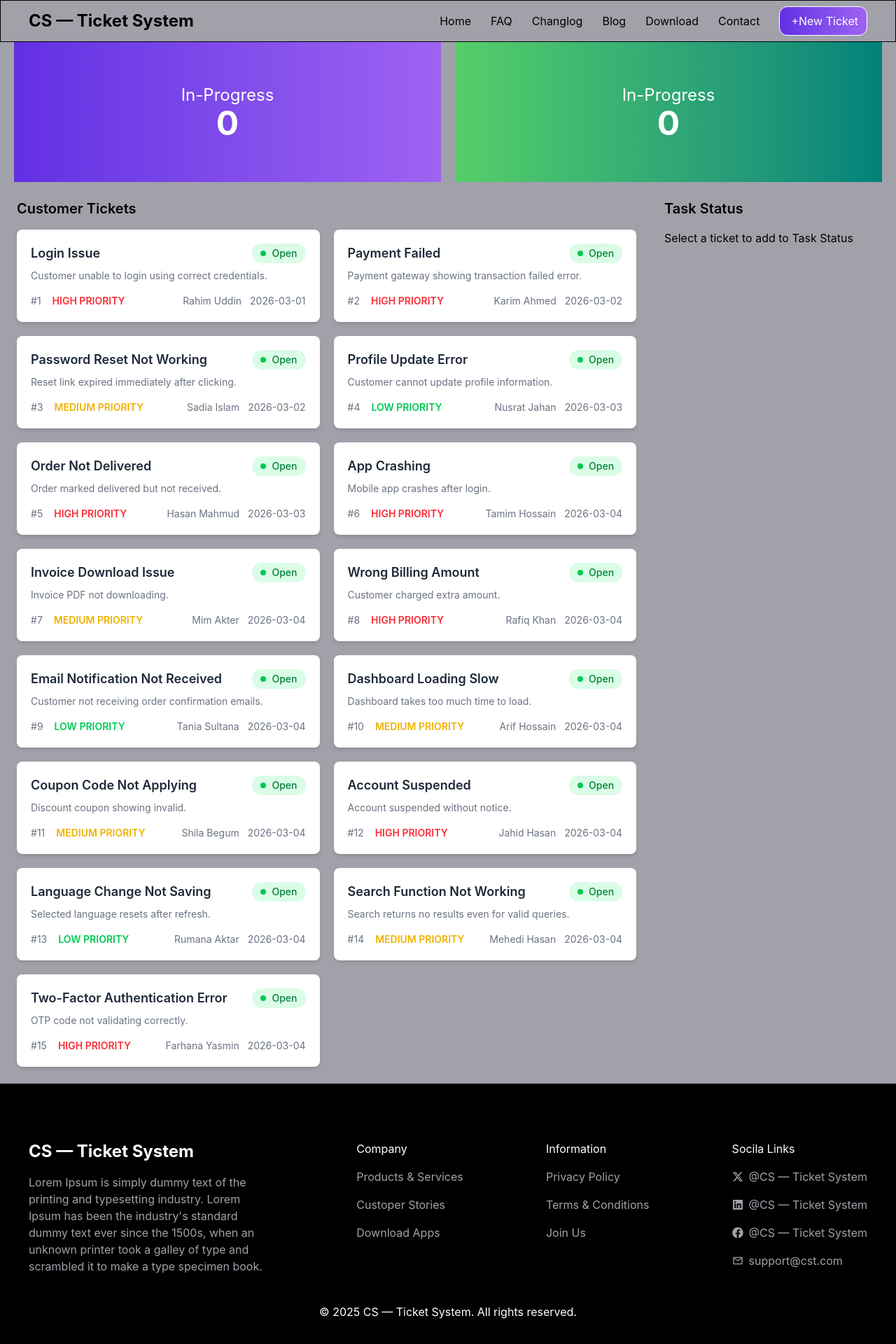
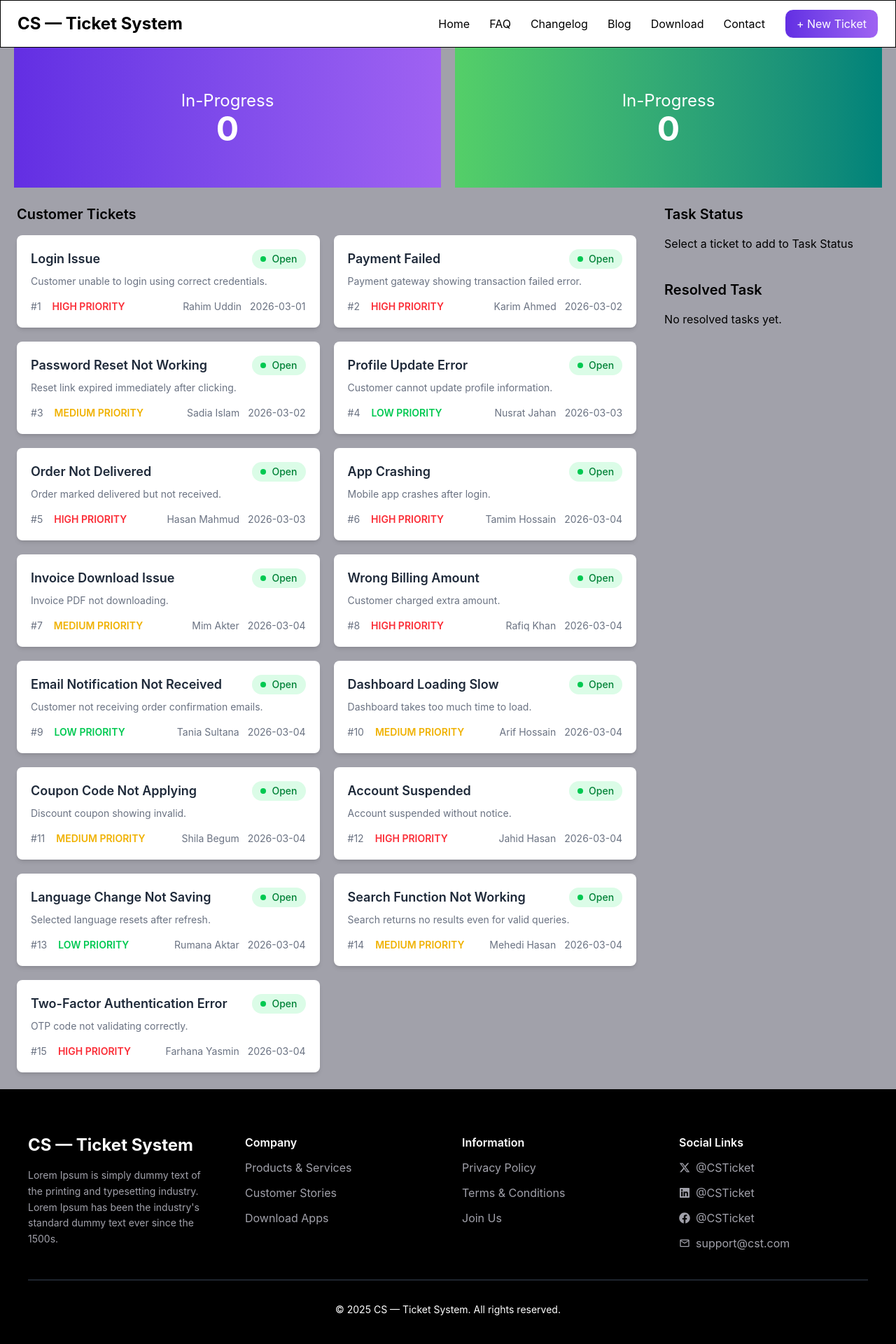
Before and after one commit to pritom352/misson-2, a React (Vite) app: page / in a window 1280 px wide. Shown: the top 1920 px of the page at 70% size. Built offline with nearby package versions, Linux system fonts and the light colour scheme.

Commit message:
ans the question's

```diff
--- a/src/App.jsx
+++ b/src/App.jsx
@@ -14,8 +14,8 @@ function App() {
   }, []);
 
   const [clickData, setClickData] = useState([]);
+  const [resolvedTask, setResolvedTask] = useState([]);
 
-  const [completedBtnId, setCompletedBtnId] = useState(" ");
   const [completedCount, setCompletedCount] = useState([]);
   // console.log(completedBtnId);
 
@@ -24,7 +24,8 @@ function App() {
     // setCompletedBtnId(data);
     // console.log(completedBtnId);
 
-    const a = clickData.filter((id) => id.id != data);
+    const a = clickData.filter((id) => id.id != data.id);
+    setResolvedTask([...resolvedTask, data]);
 
     setClickData(a);
   };
@@ -40,7 +41,7 @@ function App() {
         completedCount={completedCount}
         setCompletedCount={setCompletedCount}
         completedBtn={completedBtn}
-        setCompletedBtnId={setCompletedBtnId}
+        resolvedTask={resolvedTask}
       />
       <Footer />
     </div>
--- a/src/mainLayout/Footer/Footer.jsx
+++ b/src/mainLayout/Footer/Footer.jsx
@@ -5,47 +5,60 @@ import { MdOutlineMailOutline } from "react-icons/md";
 
 const Footer = () => {
   return (
-    <div className="bg-black px-10 py-20">
-      <div className="border flex justify-between ">
-        {/* CS — Ticket System  */}
-        <div className=" space-y-4">
-          <h1 className=" text-2xl font-bold text-white">CS — Ticket System</h1>
-          <p className=" max-w-[350px] text-[#A1A1AA]">
+    <div className="bg-black px-6 md:px-10 py-16">
+      {/* Footer Content */}
+      <div className="grid grid-cols-1 sm:grid-cols-2 lg:grid-cols-4 gap-10 border-b border-gray-700 pb-10">
+        {/* Logo Section */}
+        <div className="space-y-4">
+          <h1 className="text-2xl font-bold text-white">CS — Ticket System</h1>
+
+          <p className="max-w-[350px] text-[#A1A1AA] text-sm leading-relaxed">
             Lorem Ipsum is simply dummy text of the printing and typesetting
             industry. Lorem Ipsum has been the industry's standard dummy text
-            ever since the 1500s, when an unknown printer took a galley of type
-            and scrambled it to make a type specimen book.
+            ever since the 1500s.
           </p>
         </div>
-        <div className=" space-y-4">
-          <p className=" text-white">Company</p>
-          <p className=" text-[#A1A1AA]">Products & Services</p>
-          <p className=" text-[#A1A1AA]">Custoper Stories</p>
-          <p className=" text-[#A1A1AA]">Download Apps</p>
+
+        {/* Company */}
+        <div className="space-y-3">
+          <p className="text-white font-semibold">Company</p>
+          <p className="text-[#A1A1AA]">Products & Services</p>
+          <p className="text-[#A1A1AA]">Customer Stories</p>
+          <p className="text-[#A1A1AA]">Download Apps</p>
         </div>
-        <div className=" space-y-4">
-          <p className=" text-white">Information</p>
-          <p className=" text-[#A1A1AA]">Privacy Policy</p>
-          <p className=" text-[#A1A1AA]">Terms & Conditions</p>
-          <p className=" text-[#A1A1AA]">Join Us</p>
+
+        {/* Information */}
+        <div className="space-y-3">
+          <p className="text-white font-semibold">Information</p>
+          <p className="text-[#A1A1AA]">Privacy Policy</p>
+          <p className="text-[#A1A1AA]">Terms & Conditions</p>
+          <p className="text-[#A1A1AA]">Join Us</p>
         </div>
-        <div className=" space-y-4">
-          <p className=" text-white">Socila Links</p>
-          <p className=" text-[#A1A1AA] flex items-center gap-2">
-            <FaXTwitter /> @CS — Ticket System
+
+        {/* Social Links */}
+        <div className="space-y-3">
+          <p className="text-white font-semibold">Social Links</p>
+
+          <p className="text-[#A1A1AA] flex items-center gap-2">
+            <FaXTwitter /> @CSTicket
           </p>
-          <p className=" text-[#A1A1AA] flex items-center gap-2">
-            <FaLinkedin /> @CS — Ticket System
+
+          <p className="text-[#A1A1AA] flex items-center gap-2">
+            <FaLinkedin /> @CSTicket
           </p>
-          <p className=" text-[#A1A1AA] flex items-center gap-2">
-            <FaFacebook /> @CS — Ticket System
+
+          <p className="text-[#A1A1AA] flex items-center gap-2">
+            <FaFacebook /> @CSTicket
           </p>
-          <p className=" text-[#A1A1AA] flex items-center gap-2">
+
+          <p className="text-[#A1A1AA] flex items-center gap-2">
             <MdOutlineMailOutline /> support@cst.com
           </p>
         </div>
       </div>
-      <p className=" text-white text-center mt-10">
+
+      {/* Bottom Copyright */}
+      <p className="text-white text-center mt-8 text-sm">
         © 2025 CS — Ticket System. All rights reserved.
       </p>
     </div>
--- a/src/mainLayout/Navbar/Navbar.jsx
+++ b/src/mainLayout/Navbar/Navbar.jsx
@@ -1,20 +1,51 @@
-import React from "react";
+import React, { useState } from "react";
 
 const Navbar = () => {
+  const [open, setOpen] = useState(false);
+
   return (
-    <div className=" bg-wh border flex justify-between items-center px-10 py-2">
-      <h1 className=" font-bold text-2xl">CS — Ticket System</h1>
-      <div className=" flex gap-7 items-center">
+    <div className="bg-white border px-6 py-3">
+      <div className="flex justify-between items-center">
+        {/* Logo */}
+        <h1 className="font-bold text-xl md:text-2xl">CS — Ticket System</h1>
+
+        {/* Desktop Menu */}
+        <div className="hidden md:flex gap-7 items-center">
+          <p className="cursor-pointer">Home</p>
+          <p className="cursor-pointer">FAQ</p>
+          <p className="cursor-pointer">Changelog</p>
+          <p className="cursor-pointer">Blog</p>
+          <p className="cursor-pointer">Download</p>
+          <p className="cursor-pointer">Contact</p>
+
+          <button className="border rounded-xl px-4 py-2 bg-gradient-to-r from-[#632EE3] to-[#9F62F2] text-white">
+            + New Ticket
+          </button>
+        </div>
+
+        {/* Mobile Hamburger */}
+        <div className="md:hidden">
+          <button onClick={() => setOpen(!open)} className="text-2xl">
+            ☰
+          </button>
+        </div>
+      </div>
+
+      {/* Mobile Menu */}
+      {open && (
+        <div className="flex flex-col gap-4 mt-4 md:hidden">
           <p>Home</p>
           <p>FAQ</p>
-        <p>Changlog</p>
+          <p>Changelog</p>
           <p>Blog</p>
           <p>Download</p>
           <p>Contact</p>
-        <button className="border rounded-xl px-3 py-2 bg-linear-to-r from-[#632EE3] to-[#9F62F2] text-white">
-          <span className=" ml-1">+</span>New Ticket
+
+          <button className="border rounded-xl px-4 py-2 bg-gradient-to-r from-[#632EE3] to-[#9F62F2] text-white w-fit">
+            + New Ticket
           </button>
         </div>
+      )}
     </div>
   );
 };
--- a/src/mainLayout/main/MainSection.jsx
+++ b/src/mainLayout/main/MainSection.jsx
@@ -8,15 +8,17 @@ const MainSection = ({
   setCompletedCount,
   completedCount,
   completedBtn,
+  resolvedTask,
 }) => {
+  console.log(resolvedTask);
+
   const clickedCard = (data) => {
-    // console.log(data);
     setClickData([...clickData, data]);
   };
   // console.log(clickData);
 
   return (
-    <div className=" grid grid-cols-11 p-6 gap-10">
+    <div className=" md:grid md:grid-cols-11 p-6 gap-10">
       <div className=" col-span-8">
         <h5 className="text-xl font-semibold mb-4">Customer Tickets</h5>
 
@@ -33,6 +35,8 @@ const MainSection = ({
       </div>
       {/* right side */}
       <div className="col-span-3">
+        {/* task status section */}
+        <div>
           <h5 className="text-xl font-semibold mb-4">Task Status</h5>
           {clickData.length === 0 ? (
             <p>Select a ticket to add to Task Status</p>
@@ -41,7 +45,7 @@ const MainSection = ({
               <div className=" p-3 bg-white rounded-4 mb-3">
                 <p className=" mb-2">{data.title}</p>
                 <button
-                onClick={() => completedBtn(data.id)}
+                  onClick={() => completedBtn(data)}
                   className=" bg-green-500 text-white w-full py-2"
                 >
                   Complete
@@ -50,6 +54,19 @@ const MainSection = ({
             ))
           )}
         </div>
+        <div className="mt-10">
+          <h5 className="text-xl font-semibold mb-4">Resolved Task</h5>
+          {resolvedTask.length === 0 ? (
+            <p>No resolved tasks yet.</p>
+          ) : (
+            resolvedTask.map((data) => (
+              <div className=" p-3 bg-[#E0E7FF] rounded-2xl mb-3">
+                <p className=" mb-2">{data.title}</p>
+              </div>
+            ))
+          )}
+        </div>
+      </div>
     </div>
   );
 };
```
Also changed, not shown: 1 other file (tests, documents, lock files or other folders). Lines whose indentation alone changed are shown as unchanged.
